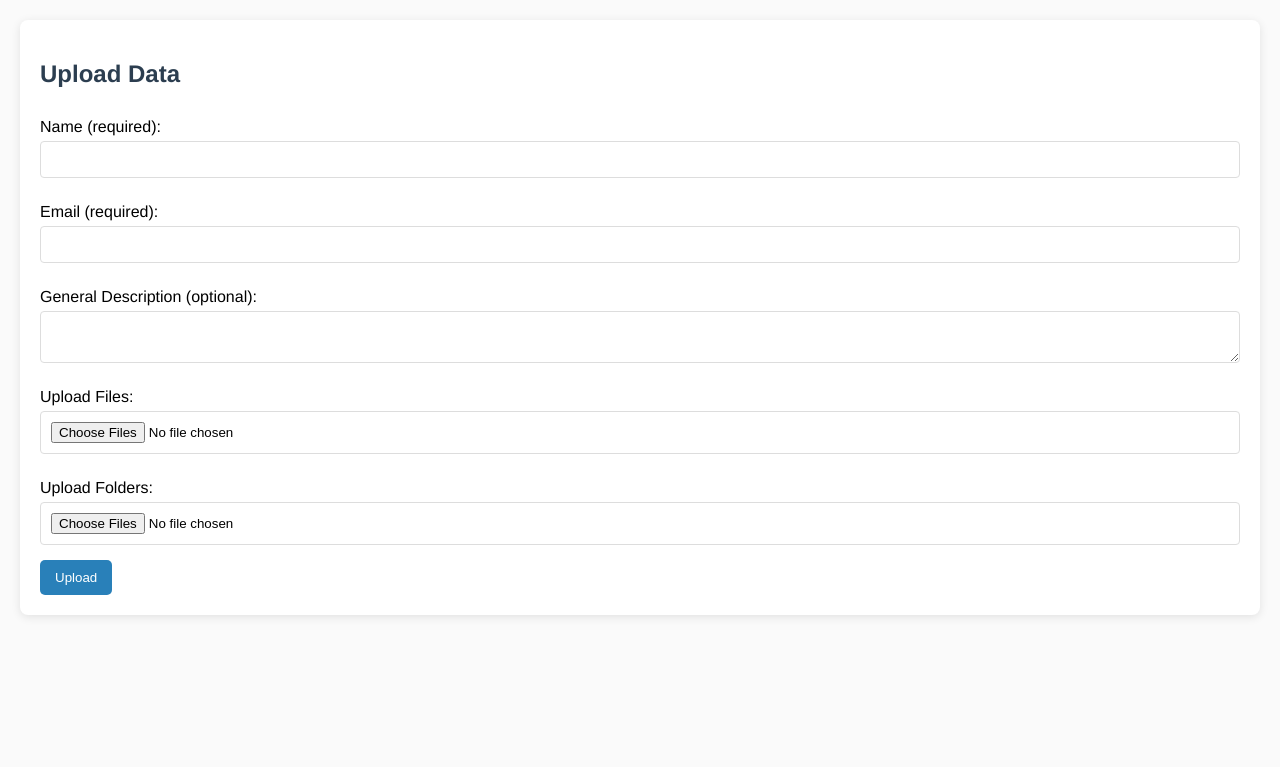
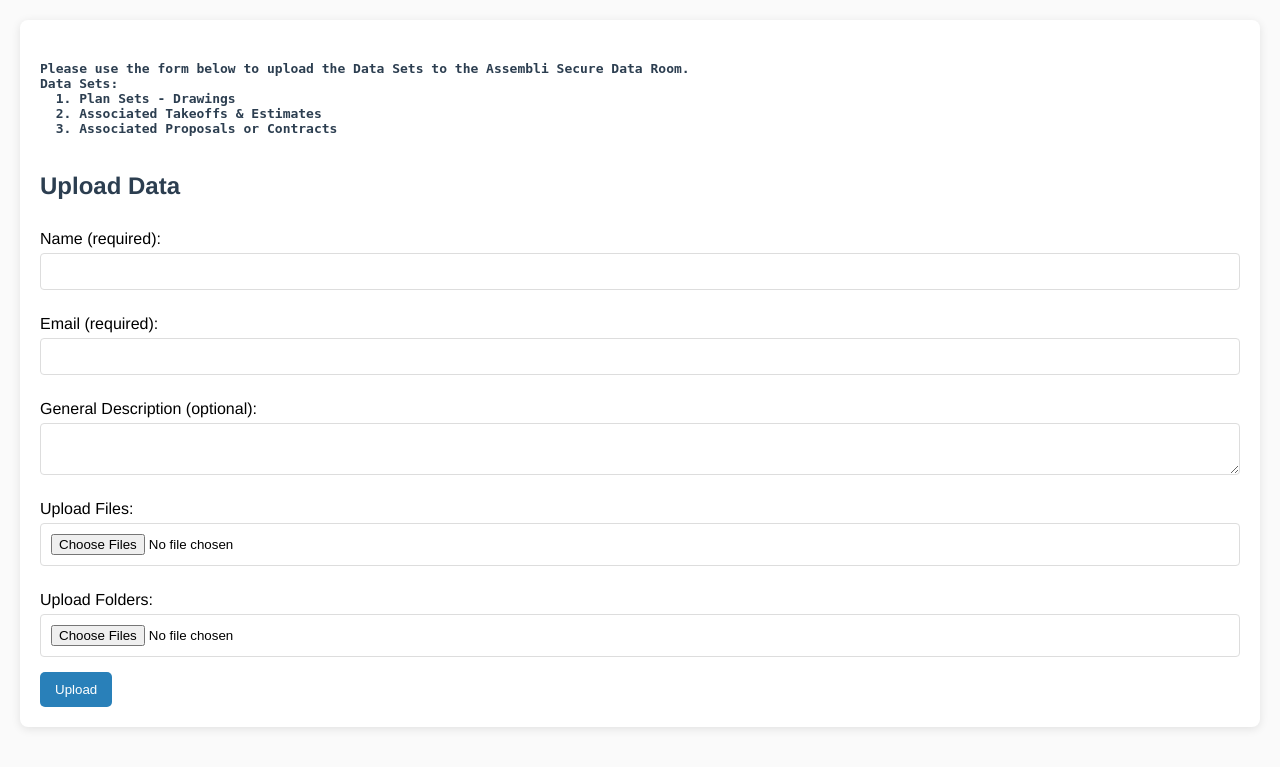
Before and after one commit to anir-assembli/bluepeint_data_upload, a Flask app: page / in a window 1280 px wide. Shown: the part 122-889 px from the top of the page. Before the commit the page ends 739 px from the top, so only its background shows below. Run offline with Flask 3, Linux system fonts and the light colour scheme; parts of the project's set-up code (start-up, migrations or seed data) failed here and were passed over.

Commit message:
Updated index.html
Added information regarding what files to be uploaded

```diff
--- a/data-upload-webapp/templates/index.html
+++ b/data-upload-webapp/templates/index.html
@@ -15,7 +15,16 @@
         <h1>Data Upload</h1>
     </header>
     <div class="form-container">
-        <h2>Upload Data</h2>
+      <h4>
+      <pre>
+Please use the form below to upload the Data Sets to the Assembli Secure Data Room.
+Data Sets:
+  1. Plan Sets - Drawings
+  2. Associated Takeoffs & Estimates
+  3. Associated Proposals or Contracts
+      </pre>
+    </h4>
+    <h2>Upload Data</h2>
         {% with messages = get_flashed_messages() %}
           {% if messages %}
             <ul class="flashes">
```
